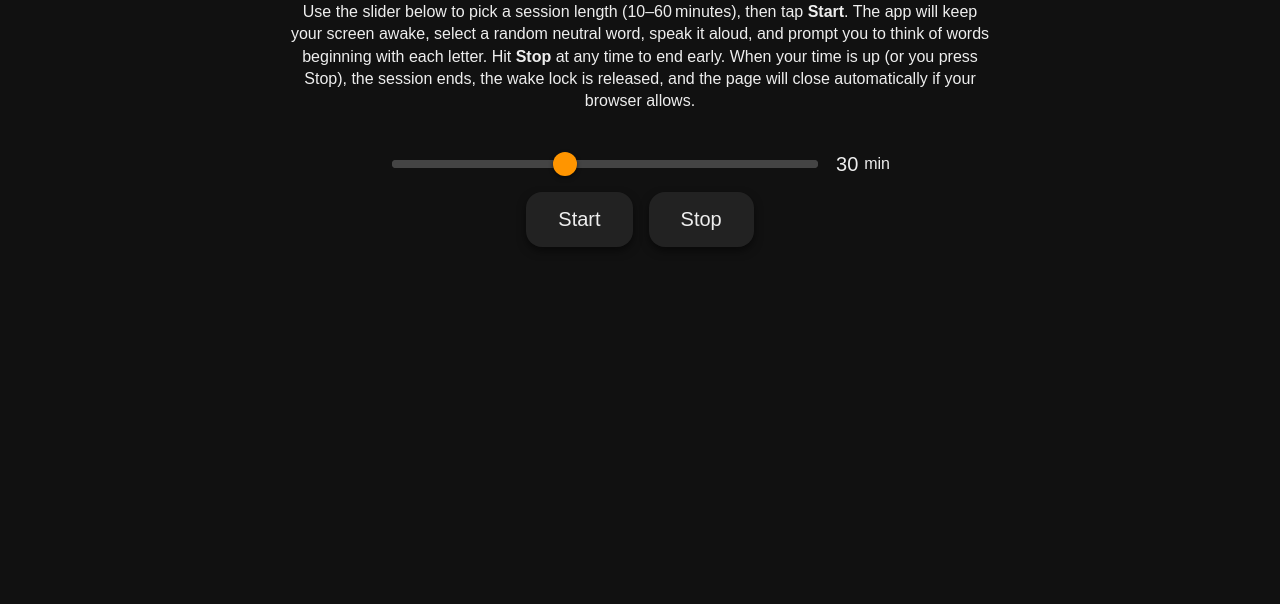
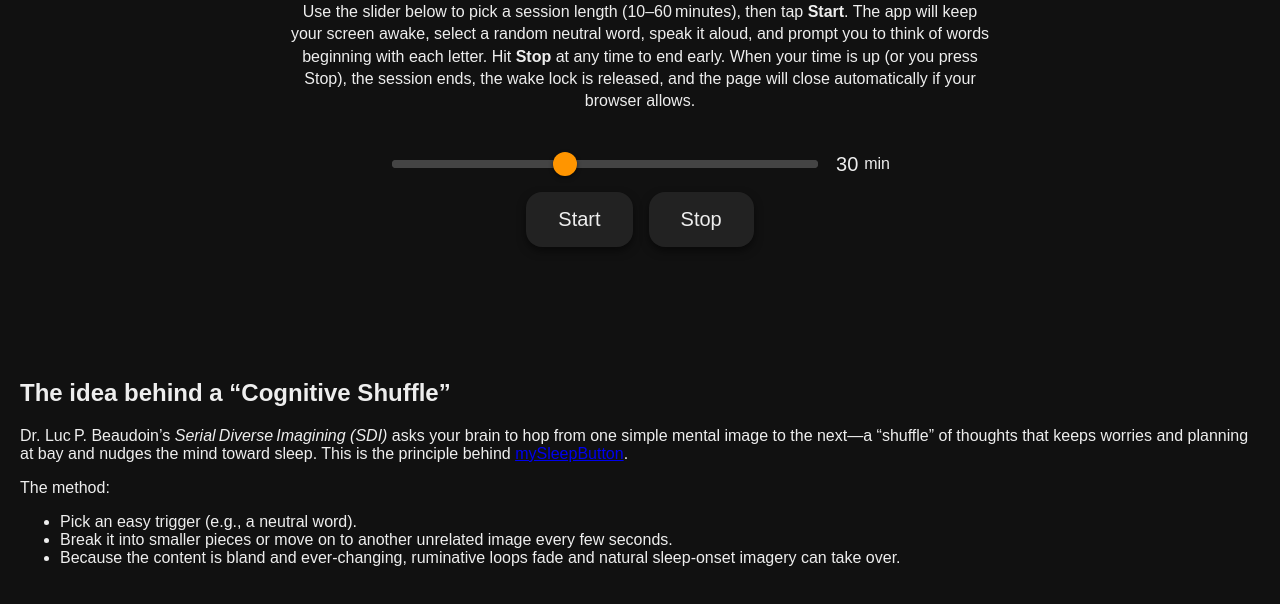
Before and after one commit to biguntroll/biguntroll, a plain HTML site: page index.html in a window 1280 px wide. Shown: the part 116-720 px from the top of the page. Drawn offline with Linux system fonts and the light colour scheme.

Commit message:
Update index.html

```diff
--- a/index.html
+++ b/index.html
@@ -3,7 +3,7 @@
 <head>
   <meta charset="UTF-8">
   <meta name="viewport" content="width=device-width, initial-scale=1">
-  <title>Word Shuffle Trainer</title>
+  <title>Cognitive ShuffleiNator</title>
   <link rel="stylesheet" href="styles.css">
 </head>
 <body>
@@ -26,6 +26,18 @@
 
   <div id="prompt"></div>
 
+  <!-- Cognitive Shuffle explanation -->
+  <section class="explanation">
+    <h2>The idea behind a “Cognitive Shuffle”</h2>
+    <p>Dr.&nbsp;Luc P.&nbsp;Beaudoin’s <em>Serial Diverse Imagining&nbsp;(SDI)</em> asks your brain to hop from one simple mental image to the next—a “shuffle” of thoughts that keeps worries and planning at bay and nudges the mind toward sleep. This is the principle behind <a href="https://mysleepbutton.com/en/">mySleepButton</a>.</p>
+    <p>The method:</p>
+    <ul>
+      <li>Pick an easy trigger (e.g., a neutral word).</li>
+      <li>Break it into smaller pieces or move on to another unrelated image every few seconds.</li>
+      <li>Because the content is bland and ever‑changing, ruminative loops fade and natural sleep‑onset imagery can take over.</li>
+    </ul>
+  </section>
+
   <script defer src="script.js"></script>
 </body>
 </html>
```
